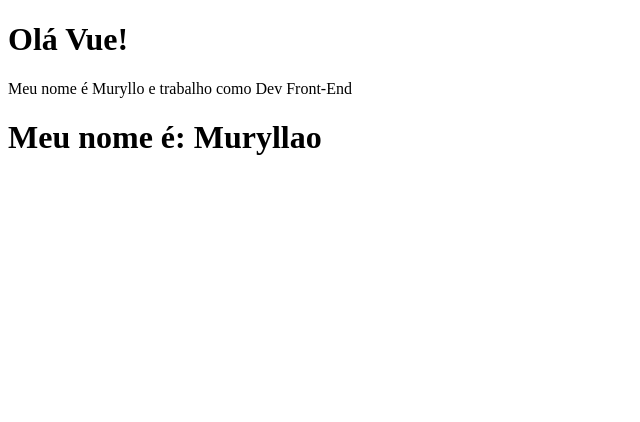
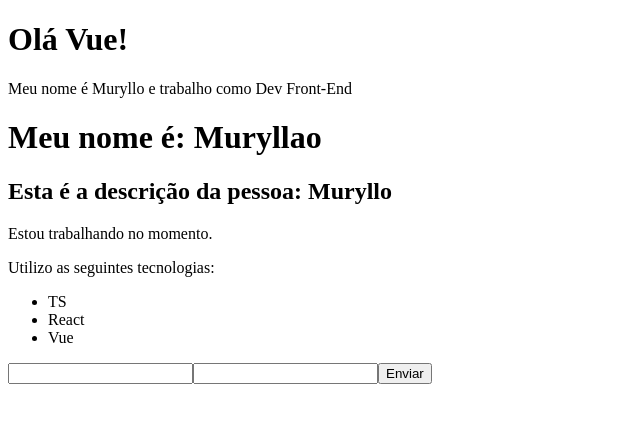
Before and after one commit to muryllohenriq/estudos-vue, a Vue app: page / in a window 1280 px wide. Shown: the top 422 px of the page, without its empty margins (0-640 px from the left). Built offline with nearby package versions, Linux system fonts and the light colour scheme.

Commit message:
entendo componentes

```diff
--- a/src/App.vue
+++ b/src/App.vue
@@ -1,17 +1,20 @@
 <template>
   <PrimeiroComponente />
   <LifeCycle />
+  <Pessoa/>
 </template>
 
 <script>
 import PrimeiroComponente from "./components/PrimeiroComponente.vue";
 import LifeCycle from "./components/LifeCycle.vue"
+import Pessoa from "./components/Pessoa.vue"
 
 export default {
   name: "App",
   components: {
     PrimeiroComponente,
     LifeCycle,
+    Pessoa
   },
 };
 </script>
--- /dev/null
+++ b/src/components/Form.vue
@@ -0,0 +1,19 @@
+<template>
+  <form action="">
+    <InputText />
+    <InputText />
+    <Submit />
+  </form>
+</template>
+<script>
+import InputText from "./form/InputText.vue";
+import Submit from "./form/Submit.vue";
+
+export default {
+  naome: "Form",
+  components: {
+    InputText,
+    Submit,
+  },
+};
+</script>
--- /dev/null
+++ b/src/components/Info.vue
@@ -0,0 +1,14 @@
+<template>
+    <p>Estou trabalhando no momento.</p>
+    <p>Utilizo as seguintes tecnologias:</p>
+    <ul>
+        <li>TS</li>
+        <li>React</li>
+        <li>Vue</li>
+    </ul>
+</template>
+<script>
+export default {
+    name: 'info',
+}
+</script>
--- /dev/null
+++ b/src/components/Pessoa.vue
@@ -0,0 +1,22 @@
+<template>
+  <h2>Esta é a descrição da pessoa: {{ nome }}</h2>
+  <Info />
+  <Form />
+</template>
+
+<script>
+import Info from "./Info.vue";
+import Form from "./Form.vue";
+export default {
+  name: "Pessoa",
+  components: {
+    Info,
+    Form,
+  },
+  data() {
+    return {
+      nome: "Muryllo",
+    };
+  },
+};
+</script>
--- /dev/null
+++ b/src/components/form/InputText.vue
@@ -0,0 +1,8 @@
+<template>
+    <input type="text">
+</template>
+<script>
+export default {
+    name: 'InputText'
+}
+</script>
--- /dev/null
+++ b/src/components/form/Submit.vue
@@ -0,0 +1,8 @@
+<template>
+    <input type="submit" value="Enviar">
+</template>
+<script>
+export default {
+    name: 'Submit'
+}
+</script>
```
